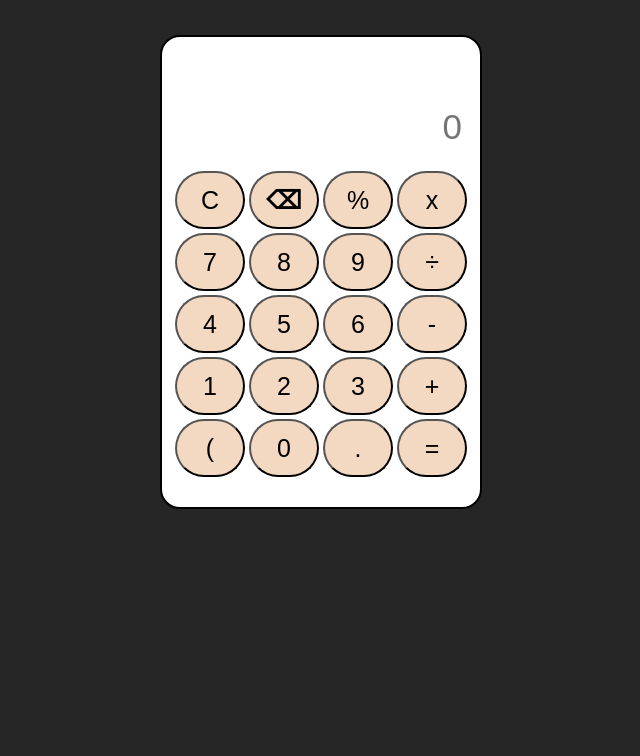
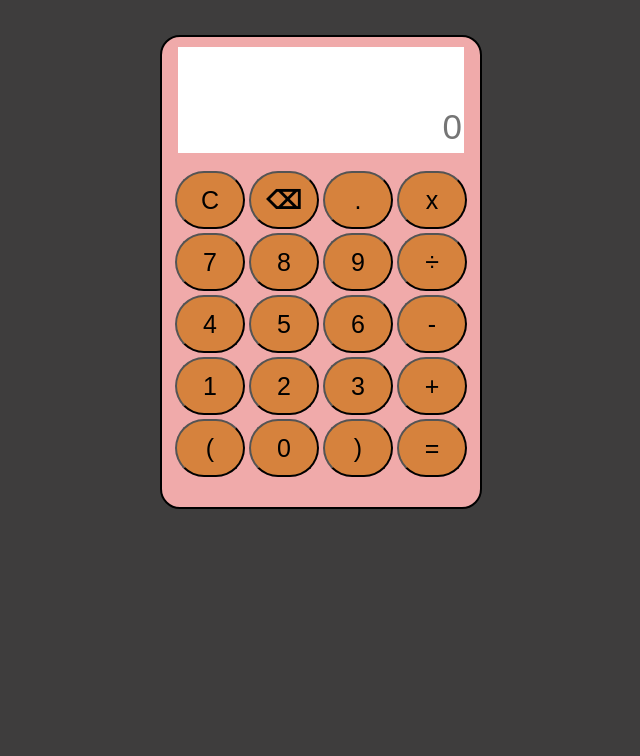
Before and after one commit to tpalwe07/mycalculator, a plain HTML site: page index.html in a window 1280 px wide. Shown: the part 73-829 px from the top of the page, without its empty margins (327-967 px from the left). Drawn offline with Linux system fonts and the light colour scheme.

Commit message:
added some colours in my calculator

```diff
--- a/index.html
+++ b/index.html
@@ -17,7 +17,7 @@
                 <tr>
                     <td><button>C</button></td>
                     <td><button><b>⌫</b></button></td>
-                    <td><button>%</button></td>
+                    <td><button>.</button></td>
                     <td><button>x</button></td>
                 </tr>
                 <tr>
@@ -41,7 +41,7 @@
                 <tr>
                     <td><button>(</button></td>
                     <td><button>0</button></td>
-                    <td><button>.</button></td>
+                    <td><button>)</button></td>
                     <td><button>=</button></td>
                 </tr>
             </table>
--- a/style.css
+++ b/style.css
@@ -1,25 +1,24 @@
-/* *{
-    background-color: rgb(236, 236, 201);
-} */
+
 body{
     content: none;
     /* background: url(./bg4.jfif) no-repeat center center/cover; */
     width: 100%;
     height: 100%;
-    background-color: rgb(39, 38, 38);
+    background-color: rgba(39, 38, 38, 0.89);
 }
 .container{
     text-align: center;
 }
 h1{
     margin-bottom: 50px;
+    color: darkkhaki;
 }
 .calculator{
     display: inline-block;
     border: 2px solid black;
     padding: 10px;
     border-radius: 20px;
-    background-color: white;
+    background-color: rgb(240, 170, 170);
     height: 450px;
 }
 table{
@@ -38,11 +37,11 @@ input{
 button{
     height: 58px;
     width: 70px;
-    background-color: rgb(243, 216, 194);
+    background-color: rgb(214, 130, 61);
     font-size: 25px;
     cursor: pointer;
     border-radius: 50px;
 }
 button:hover{
-    background-color: rgb(219, 180, 148);
+    background-color: rgb(190, 97, 4);
 }
```
